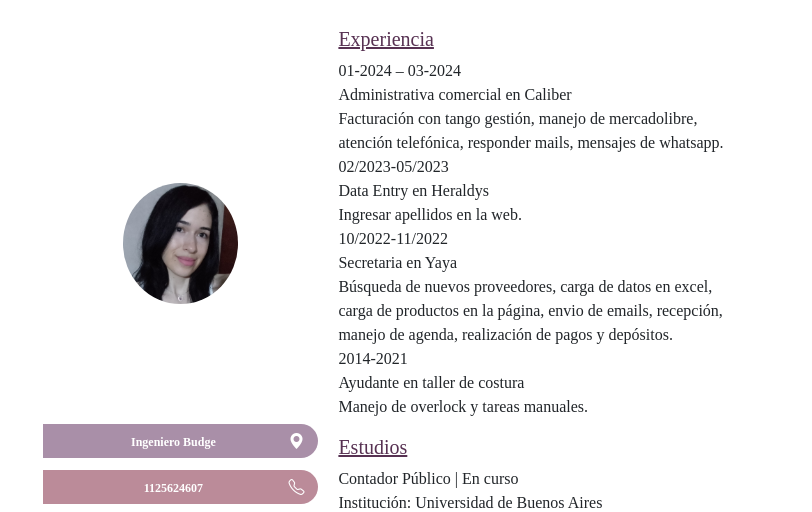
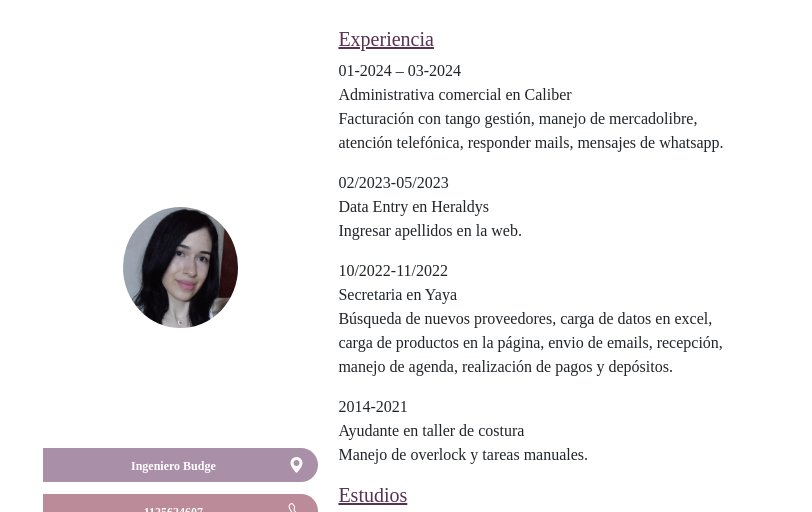
Before and after one commit to Fernandez-Mayra/cv, a plain HTML site: page index.html in a window 1280 px wide. Shown: the part 261-773 px from the top of the page, without its empty margins (234-1046 px from the left). Drawn offline with nearby package versions, Linux system fonts and the light colour scheme.

Commit message:
Update index.html

```diff
--- a/index.html
+++ b/index.html
@@ -29,19 +29,22 @@
             <div class="exp">
                 <h2>Mayra<br>Fernández<span> 33 años</span></h2>
                 <h5>Experiencia</h5>
-                <p> 01-2024 – 03-2024<br>
+                <p>01-2024 – 03-2024<br>
                     Administrativa comercial en Caliber<br>
                     Facturación con tango gestión, manejo de mercadolibre,<br>
                     atención telefónica, responder mails, mensajes de whatsapp.<br>
-                    02/2023-05/2023<br>
+                </p>
+                <p>02/2023-05/2023<br>
                     Data Entry en Heraldys<br>
                     Ingresar apellidos en la web.<br>
-                    10/2022-11/2022<br>
+                </p>
+                <p>10/2022-11/2022<br>
                     Secretaria en Yaya<br>
                     Búsqueda de nuevos proveedores, carga de datos en excel,<br>
                     carga de productos en la página, envio de emails, recepción,<br>
                     manejo de agenda, realización de pagos y depósitos.<br>
-                    2014-2021<br>
+                </p>
+                <p>2014-2021<br>
                     Ayudante en taller de costura<br>
                     Manejo de overlock y tareas manuales.<br>
                 </p>
```
